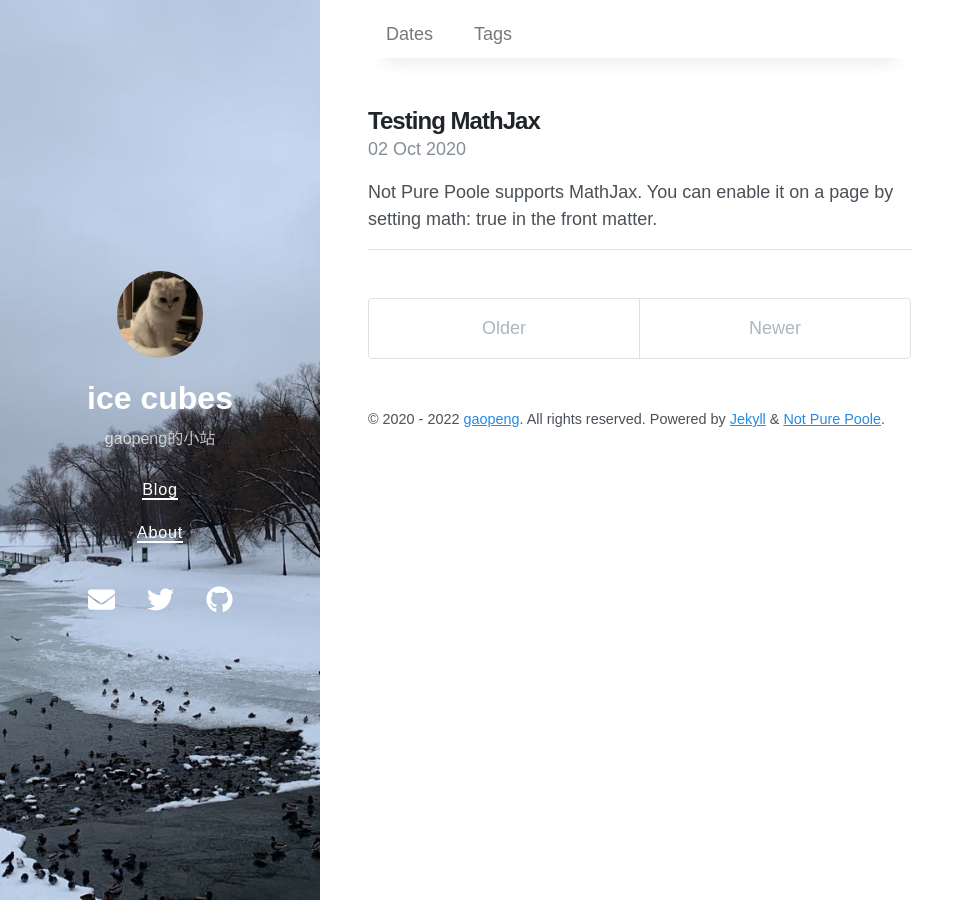
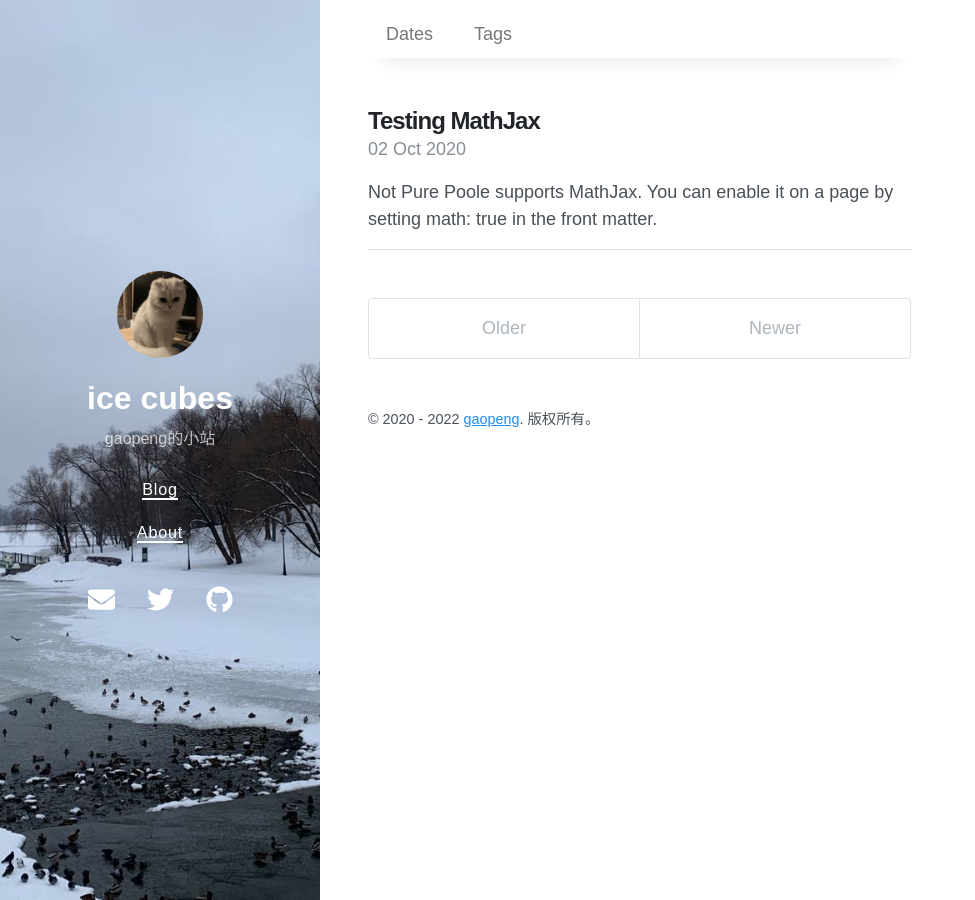
Before and after one commit to gaopengk/gaopengk.github.io, a Jekyll site: the page built from index.html, in a window 1280 px wide. Shown: the whole page, without its empty margins (0-975 px from the left). Built offline with Jekyll 4.4.1, drawn with Linux system fonts in a browser that asks for light colours; nearby versions of some CDN libraries; the list of posts is cut into pages by our own code.

Commit message:
Update content.html

```diff
--- a/_includes/content.html
+++ b/_includes/content.html
@@ -11,7 +11,6 @@
     {%- assign year_string = year_from | append: '&nbsp;' | append: '-' | append: '&nbsp;' | append: year_to -%}
   {%- endif -%}
   <small>
-    &copy; {{ year_string }} {% if site.author %}<a href="{{ site.author.url }}">{{ site.author.name }}</a>{% endif %}. All rights reserved.
-    Powered by <a href="https://jekyllrb.com/">Jekyll</a> & <a href="https://github.com/vszhub/not-pure-poole">Not Pure Poole</a>.
+    &copy; {{ year_string }} {% if site.author %}<a href="{{ site.author.url }}">{{ site.author.name }}</a>{% endif %}. 版权所有。
   </small>
 </footer>
```
